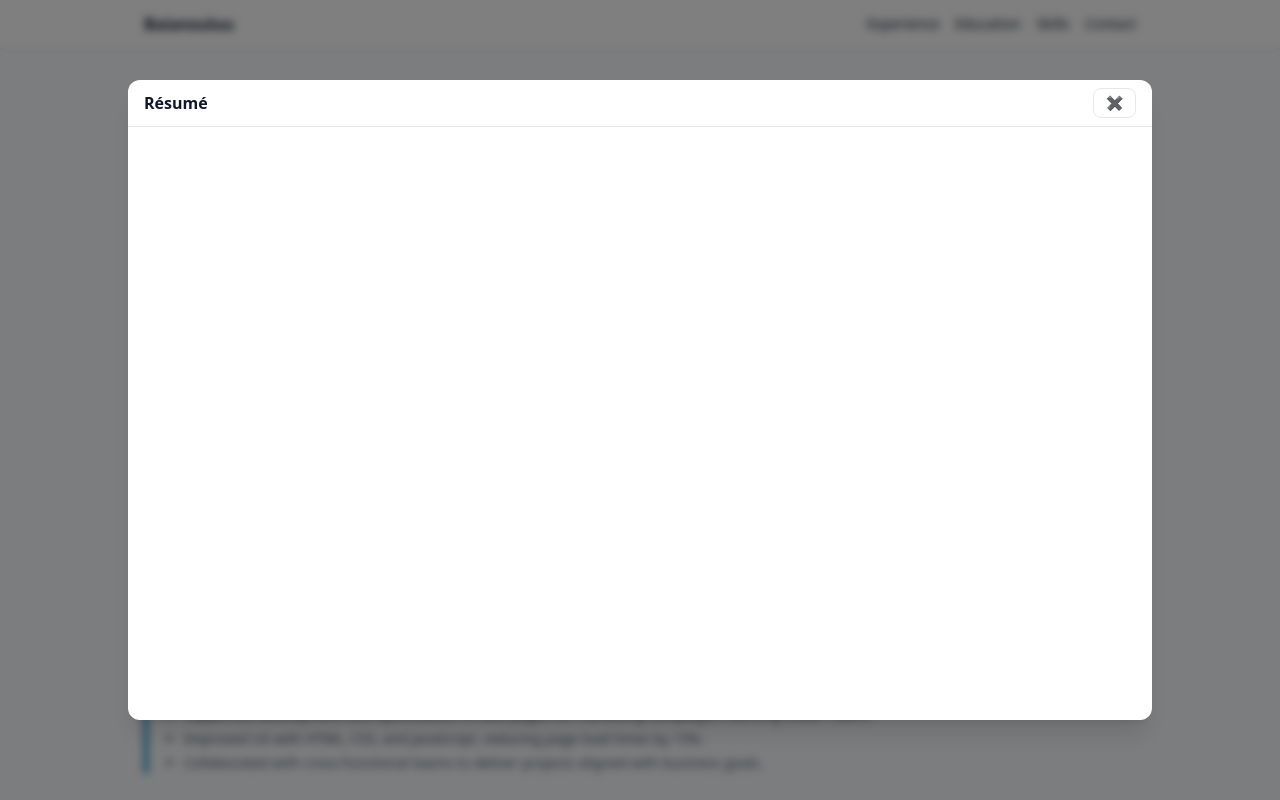
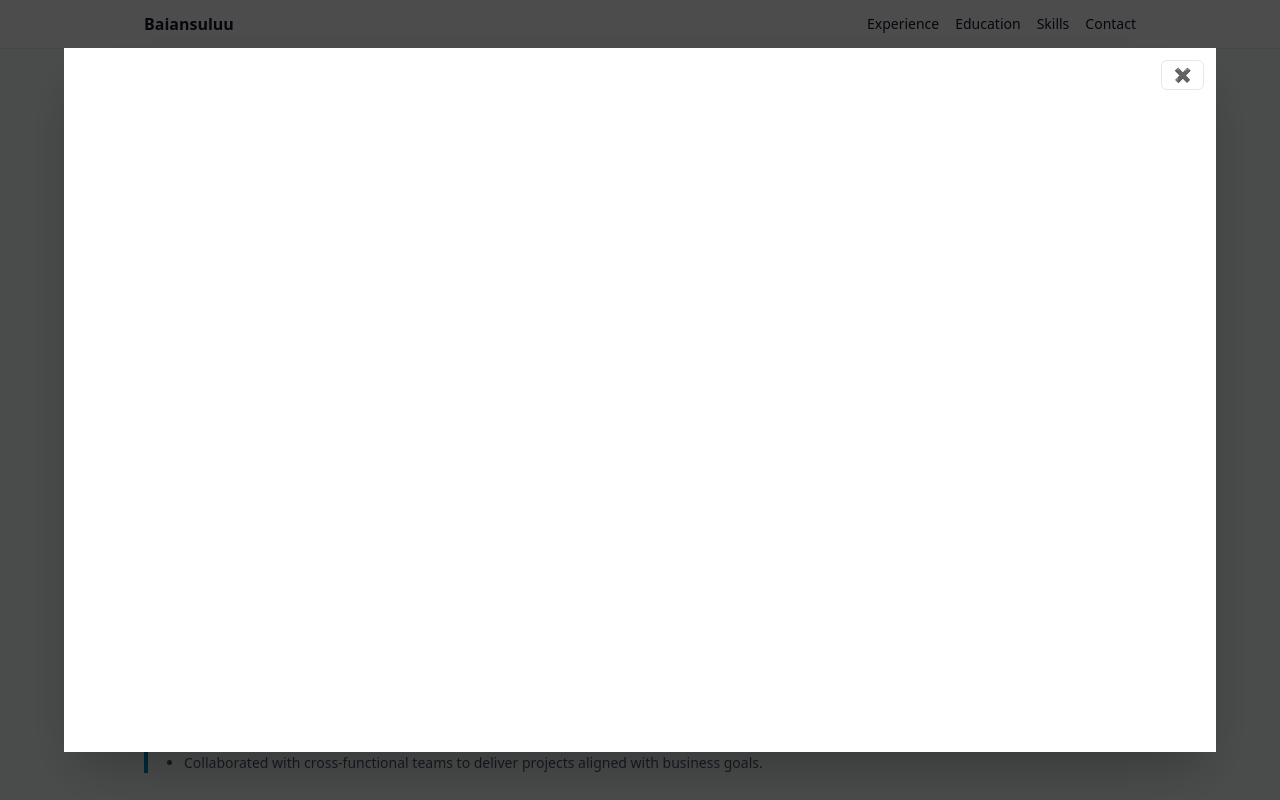
Before and after one commit to Baiansulu/my_portfolio, a React (Vite) app: page / in a window 1280 px wide. Both pictures are taken after a click on the button "Show Résumé". Shown: the top 800 px of the page. Built offline with nearby package versions, Linux system fonts and the light colour scheme.

Commit message:
Update ResumeViewer.jsx

```diff
--- a/src/components/ResumeViewer.jsx
+++ b/src/components/ResumeViewer.jsx
@@ -1,37 +1,35 @@
+// src/components/ResumeViewer.jsx
 export default function ResumeViewer({ open, onClose }) {
   if (!open) return null;
 
   return (
     <div
-      className="fixed inset-0 z-50 bg-black/50 backdrop-blur-sm flex items-center justify-center p-4"
+      className="fixed inset-0 z-50 bg-black/70 flex items-center justify-center"
       onClick={onClose}
       role="dialog"
       aria-modal="true"
     >
+      {/* container prevents background click from closing */}
       <div
-        className="w-full max-w-5xl h-[80vh] bg-white rounded-xl shadow-xl overflow-hidden"
+        className="relative w-[96vw] max-w-6xl h-[88vh] bg-white shadow-2xl"
         onClick={(e) => e.stopPropagation()}
       >
-        <div className="flex items-center justify-between px-4 py-2 border-b">
-          <h3 className="font-semibold">Résumé</h3>
+        {/* simple close button overlay */}
         <button
           onClick={onClose}
-            className="rounded-lg border px-3 py-1 text-sm hover:bg-slate-100"
+          className="absolute right-3 top-3 z-[60] rounded-md border bg-white/90 px-3 py-1 text-sm hover:bg-white"
           aria-label="Close résumé"
         >
           ✖
         </button>
-        </div>
 
+        {/* clean PDF (hide browser toolbar where supported) */}
         <iframe
-          src="/_CV_.pdf"
+          src="/_CV_.pdf#toolbar=0&navpanes=0&scrollbar=0&view=FitH"
           title="Résumé PDF"
           className="w-full h-full"
+          allow="fullscreen"
         />
-
-        <div className="px-4 py-2 border-t text-sm text-slate-600">
-          If the PDF doesn’t appear, <a className="underline" href="/_CV_.pdf" target="_blank">open it in a new tab</a>.
-        </div>
       </div>
     </div>
   );
```
Lines whose indentation alone changed are shown as unchanged.
